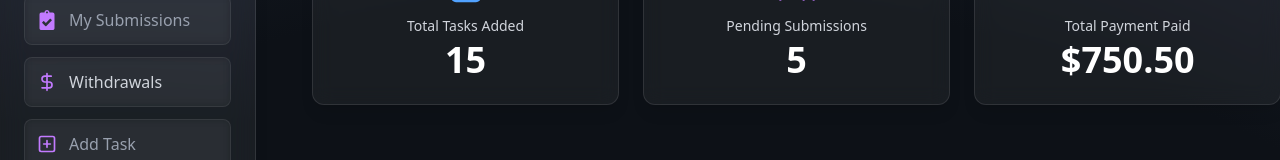
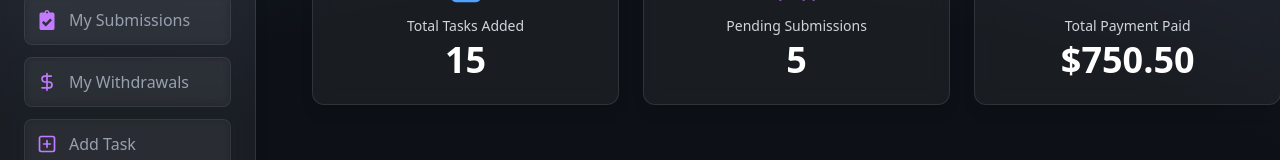
Before and after one commit to raihan51674/Micro-job-client, a React (Vite) app: page /dashboard in a window 1280 px wide. Shown: the part 224-384 px from the top of the page. Built offline with nearby package versions, Linux system fonts and the light colour scheme; no server answers.

Commit message:
add active class in withdrawals navigation

```diff
--- a/src/Component/DashboardNav/WorkerNavigation/WorkerNavigation.jsx
+++ b/src/Component/DashboardNav/WorkerNavigation/WorkerNavigation.jsx
@@ -120,13 +120,33 @@ const WorkerNavigation = () => {
                 >
                     <NavLink
                         to="/dashboard/withdrawals"
+                        end
                         className={({ isActive }) =>
-                            `flex items-center w-full h-full text-gray-300
-               ${isActive ? 'text-blue-400 font-semibold' : 'hover:text-blue-400'}`
+                            `flex items-center w-full h-full ${isActive
+                                ? 'text-white font-semibold'
+                                : 'text-gray-400 hover:text-blue-300'
+                            }`
                         }
                     >
-                        <DollarSign className="h-5 w-5 mr-3 text-purple-400 group-hover:text-blue-400 transition-colors duration-200" />
-                        <span className="font-medium">Withdrawals</span>
+                        {({ isActive }) => (
+                            <>
+                                <DollarSign
+                                    className={`h-5 w-5 mr-3 transition-colors duration-200 ${isActive
+                                        ? 'text-blue-300' // Slightly brighter blue for icon
+                                        : 'text-purple-400 group-hover:text-blue-300'
+                                        }`}
+                                />
+                                <span className="font-medium">My Withdrawals</span>
+                                {isActive && (
+                                    <motion.div
+                                        className="ml-auto h-2 w-2 rounded-full bg-blue-400"
+                                        initial={{ scale: 0 }}
+                                        animate={{ scale: 1 }}
+                                        transition={{ type: 'spring', stiffness: 500, damping: 30 }}
+                                    />
+                                )}
+                            </>
+                        )}
                     </NavLink>
                 </motion.div>
             </li>
```
